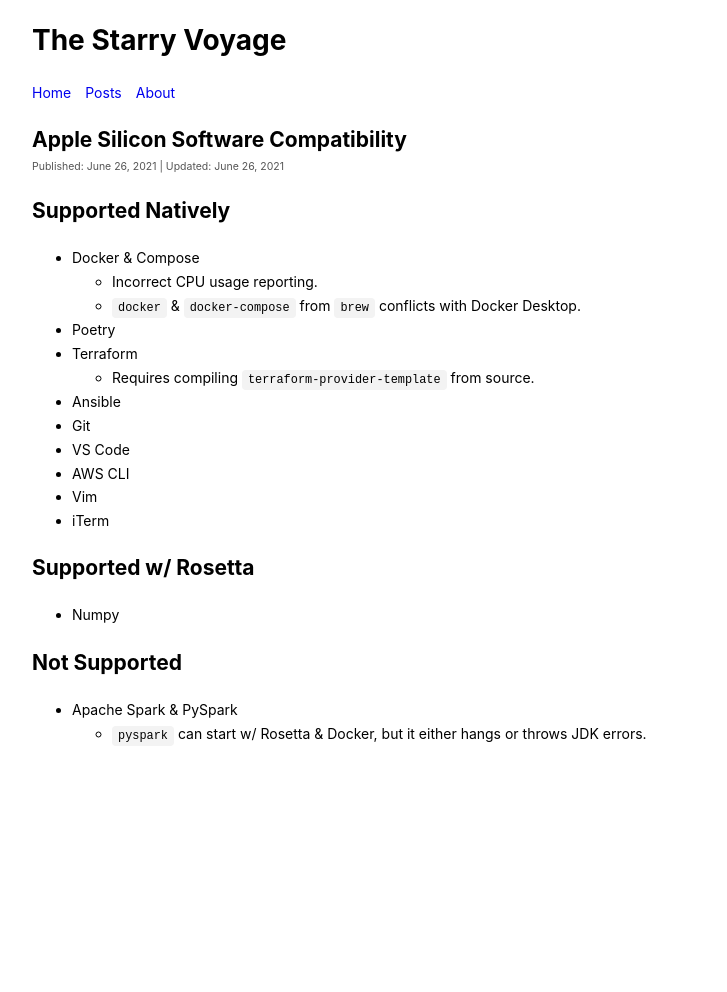
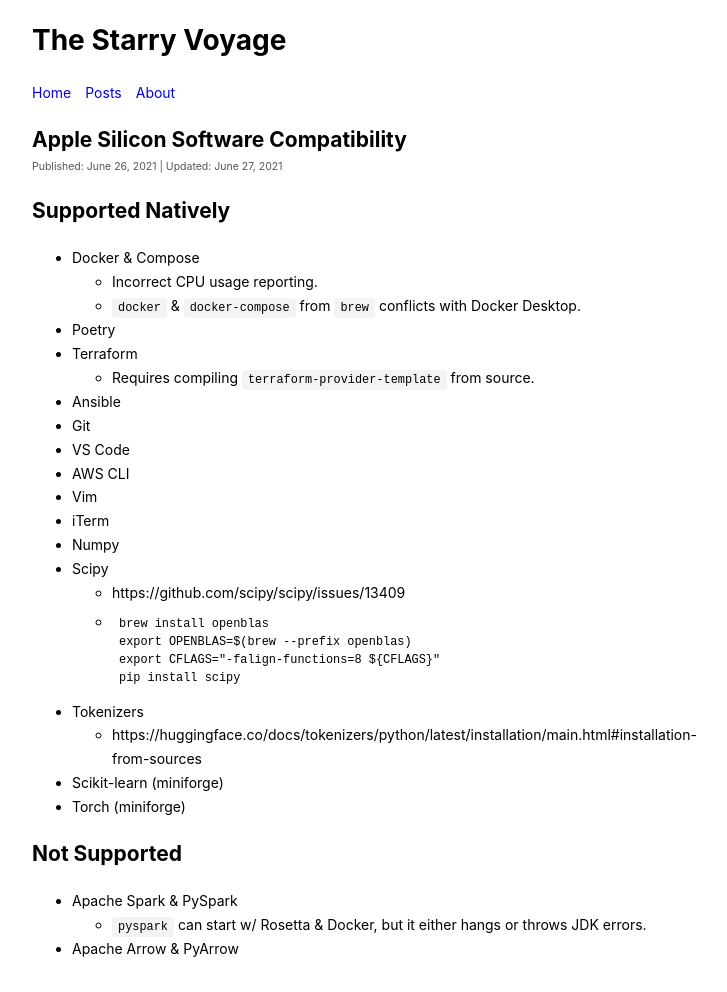
Before and after one commit to mingiryu/mingiryu.github.io, a Jekyll site: the page built from _posts/2021-06-26-apple-silicon-software-compatibility.md, in a window 1280 px wide. Shown: the whole page, without its empty margins (300-1027 px from the left). Built offline with Jekyll 4.4.1, drawn with Linux system fonts in a browser that asks for light colours; before the commit the page ends 900 px from its top, so only the background shows below that.

Commit message:
Update supported software

````diff
--- a/_posts/2021-06-26-apple-silicon-software-compatibility.md
+++ b/_posts/2021-06-26-apple-silicon-software-compatibility.md
@@ -1,7 +1,7 @@
 ---
 layout: posts
 title: "Apple Silicon Software Compatibility"
-updated: 2021-06-26
+updated: 2021-06-27
 category: posts
 ---
 
@@ -18,10 +18,21 @@ category: posts
 - AWS CLI
 - Vim
 - iTerm
-
-# Supported w/ Rosetta
 - Numpy
+- Scipy
+  - https://github.com/scipy/scipy/issues/13409
+  - ```
+    brew install openblas
+    export OPENBLAS=$(brew --prefix openblas)
+    export CFLAGS="-falign-functions=8 ${CFLAGS}"
+    pip install scipy
+    ```
+- Tokenizers
+  - https://huggingface.co/docs/tokenizers/python/latest/installation/main.html#installation-from-sources
+- Scikit-learn (miniforge)
+- Torch (miniforge)
 
 # Not Supported
 - Apache Spark & PySpark
   - `pyspark` can start w/ Rosetta & Docker, but it either hangs or throws JDK errors.
+- Apache Arrow & PyArrow
````
